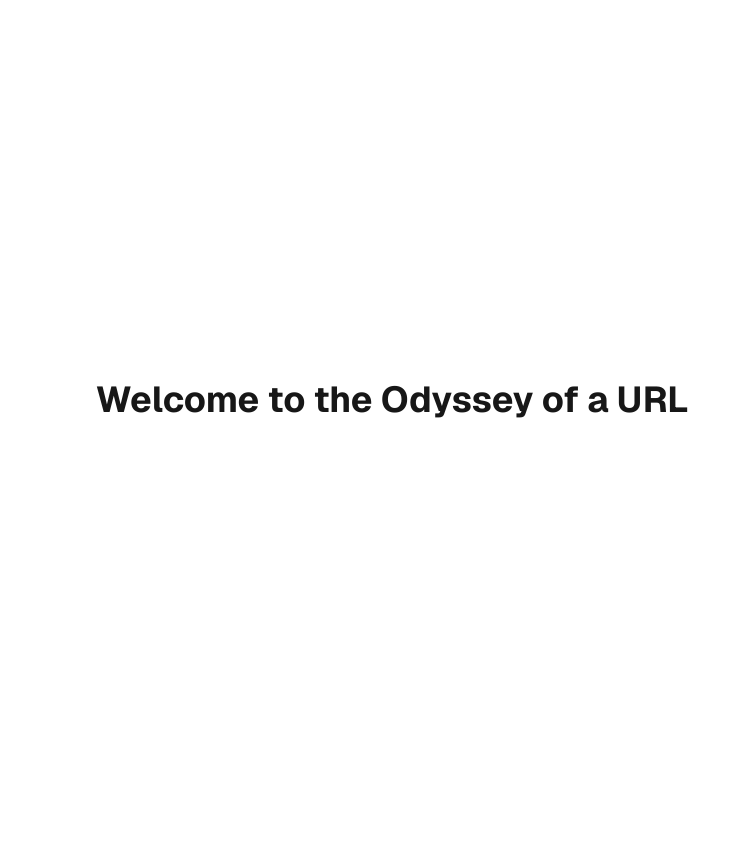
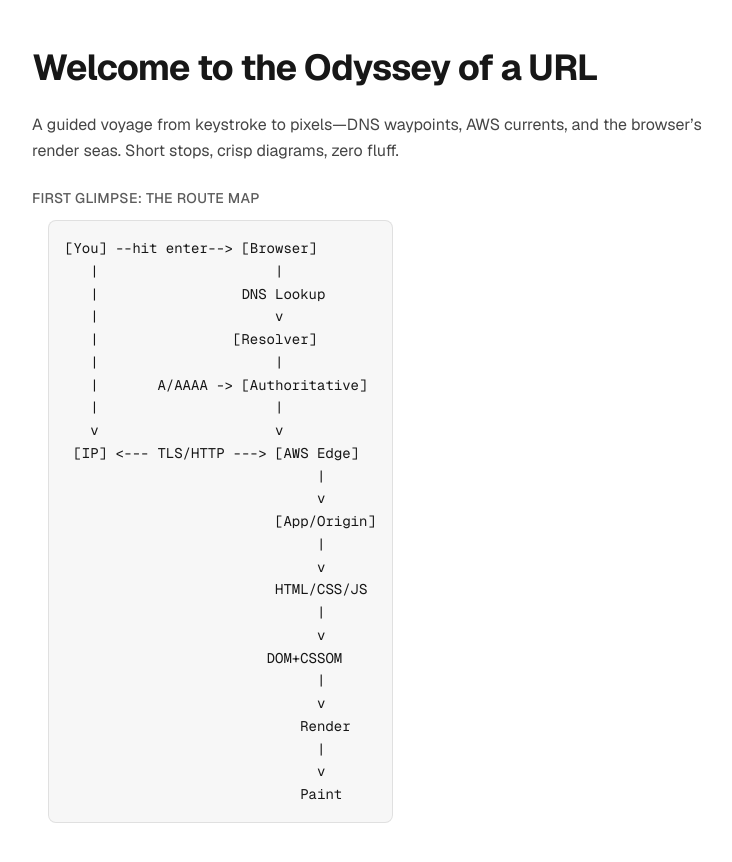
Before and after one commit to SeanPlusPlus/odyssey-of-a-url, a Next.js app: page / in a window 1280 px wide. Shown: the top 862 px of the page, without its empty margins (248-980 px from the left). Before the commit the page ends 800 px from the top, so only its background shows below. Built offline with nearby package versions, Linux system fonts and the light colour scheme.

Commit message:
initial ascii

```diff
--- a/app/globals.css
+++ b/app/globals.css
@@ -24,3 +24,24 @@ body {
   color: var(--foreground);
   font-family: Arial, Helvetica, sans-serif;
 }
+
+/* Keep code inside its own scroll container; don't widen the page */
+pre,
+code,
+kbd,
+samp {
+  font-family:
+    var(--font-geist-mono), ui-monospace, SFMono-Regular, Menlo, Monaco, Consolas,
+    'Liberation Mono', monospace;
+}
+pre {
+  -webkit-overflow-scrolling: touch;
+  overflow-x: visible; /* scrolling handled by wrapper */
+}
+
+/* Optional: guard against accidental horizontal scroll elsewhere */
+html,
+body {
+  max-width: 100%;
+  overflow-x: hidden;
+}
--- a/app/page.tsx
+++ b/app/page.tsx
@@ -1,8 +1,23 @@
+import AsciiDiagram from '@/components/AsciiDiagram'
+
 export default function Home() {
   return (
-    <div className="font-sans grid grid-rows-[20px_1fr_20px] items-center justify-items-center min-h-screen p-8 pb-20 gap-16 sm:p-20">
-      <main className="flex flex-col gap-[32px] row-start-2 items-center sm:items-start">
-        <h1 className="text-4xl font-bold">Welcome to the Odyssey of a URL</h1>
+    <div className="font-sans min-h-screen">
+      <main className="mx-auto max-w-3xl px-4 sm:px-6 py-12 space-y-6">
+        <h1 className="text-4xl font-bold tracking-tight">Welcome to the Odyssey of a URL</h1>
+
+        <p className="text-base leading-relaxed text-foreground/80">
+          A guided voyage from keystroke to pixels—DNS waypoints, AWS currents, and the browser’s
+          render seas. Short stops, crisp diagrams, zero fluff.
+        </p>
+
+        <section aria-label="ascii-diagram-preview" className="space-y-3">
+          <h2 className="text-sm font-medium uppercase tracking-wide text-foreground/70">
+            First Glimpse: The Route Map
+          </h2>
+
+          <AsciiDiagram />
+        </section>
       </main>
     </div>
   )
--- /dev/null
+++ b/components/AsciiDiagram.tsx
@@ -0,0 +1,35 @@
+export default function AsciiDiagram() {
+  return (
+    <div className="w-full overflow-x-auto -mx-4 sm:mx-0 px-4">
+      <pre className="inline-block rounded-lg border border-foreground/10 bg-foreground/[0.03] p-4 text-sm leading-relaxed align-top">
+        <code className="font-mono block whitespace-pre">
+          {`[You] --hit enter--> [Browser]
+   |                     |
+   |                 DNS Lookup
+   |                     v
+   |                [Resolver]
+   |                     |
+   |       A/AAAA -> [Authoritative]
+   |                     |
+   v                     v
+ [IP] <--- TLS/HTTP ---> [AWS Edge]
+                              |
+                              v
+                         [App/Origin]
+                              |
+                              v
+                         HTML/CSS/JS
+                              |
+                              v
+                        DOM+CSSOM
+                              |
+                              v
+                            Render
+                              |
+                              v
+                            Paint`}
+        </code>
+      </pre>
+    </div>
+  )
+}
```
